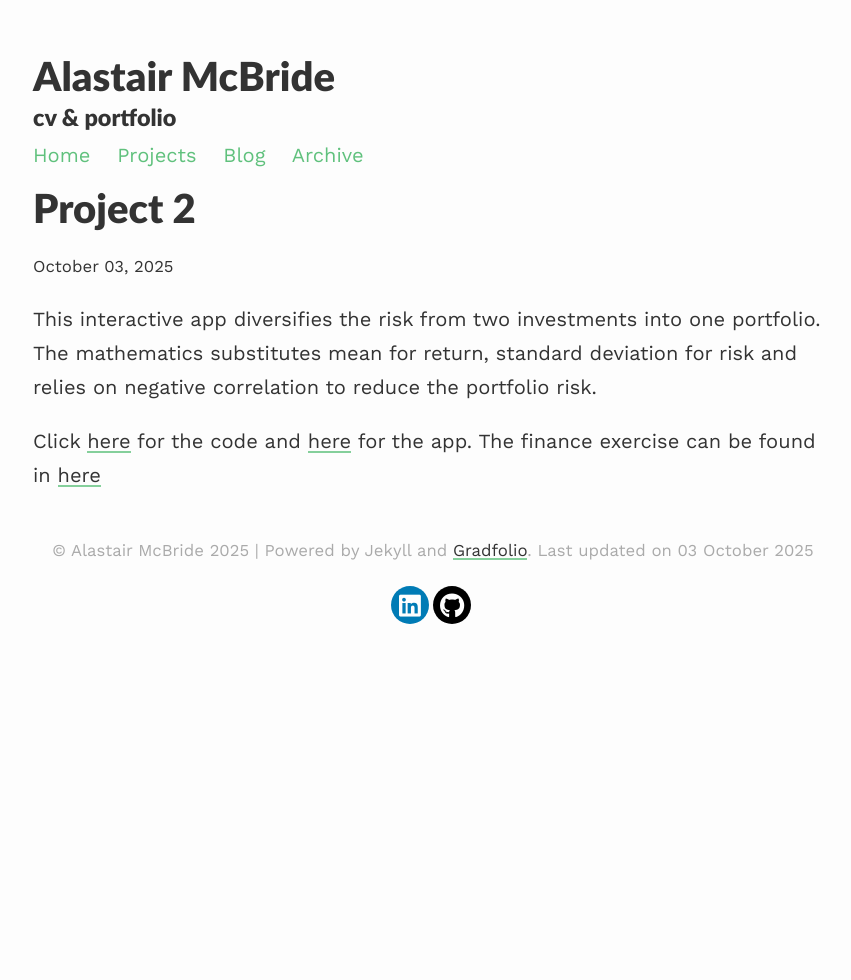
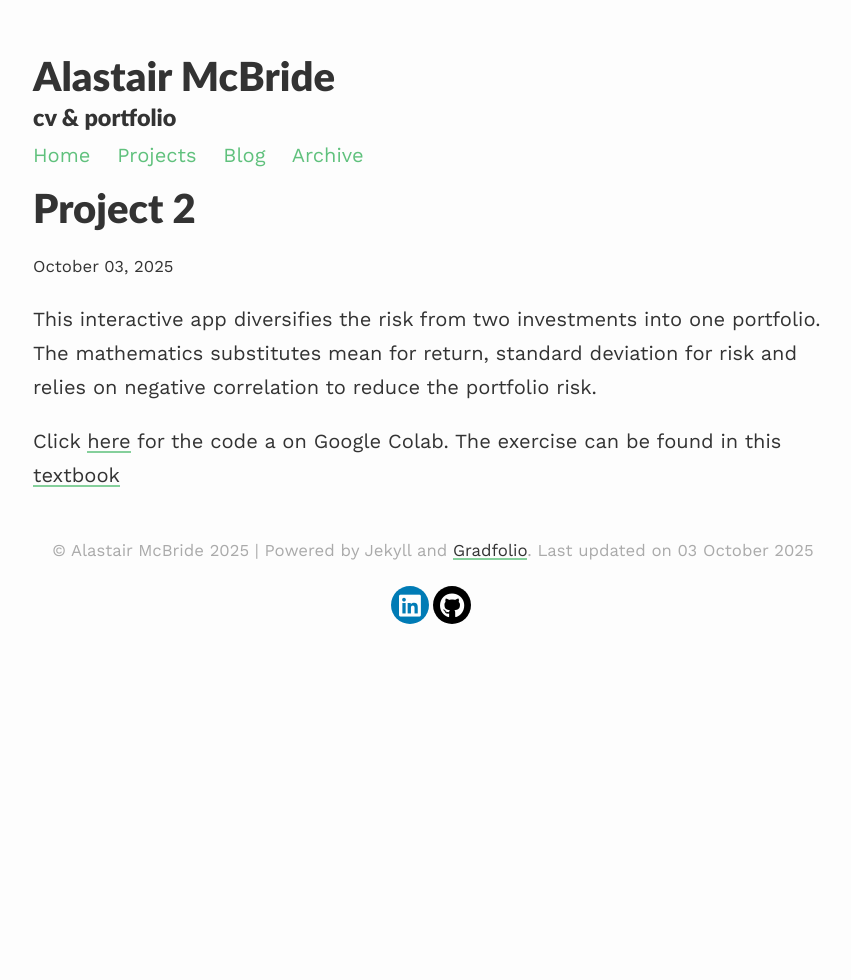
Before and after one commit to amcbhome/amcbhome.github.io, a Jekyll site: the page built from _projects/project2.md, in a window 1280 px wide. Shown: the whole page, without its empty margins (207-1058 px from the left). Built offline with Jekyll 4.4.1, drawn with Linux system fonts in a browser that asks for light colours.

Commit message:
Update project2.md

```diff
--- a/_projects/project2.md
+++ b/_projects/project2.md
@@ -6,4 +6,4 @@
 This interactive app diversifies the risk from two investments into one portfolio. The mathematics substitutes mean for return, standard deviation for risk and relies on negative correlation to reduce the portfolio risk.
 
 
-Click [here](){:target="_blank"} for the code and [here](){:target="_blank"} for the app. The finance exercise can be found in [here](){:target="_blank"}
+Click [here](https://colab.research.google.com/drive/1x-SM8A8w86epSZDc7057pg1PLXqYJkTL?usp=sharing){:target="_blank"} for the code a on Google Colab. The exercise can be found in this [textbook](https://www.pearson.com/en-gb/subject-catalog/p/corporate-finance-principles-and-practice/P200000010121/9781292450957?srsltid=AfmBOopsewCLjIuP5bXXGTerIOGerA5JVsp6GIvebU-RwzXjEldYGlje){:target="_blank"}
```
